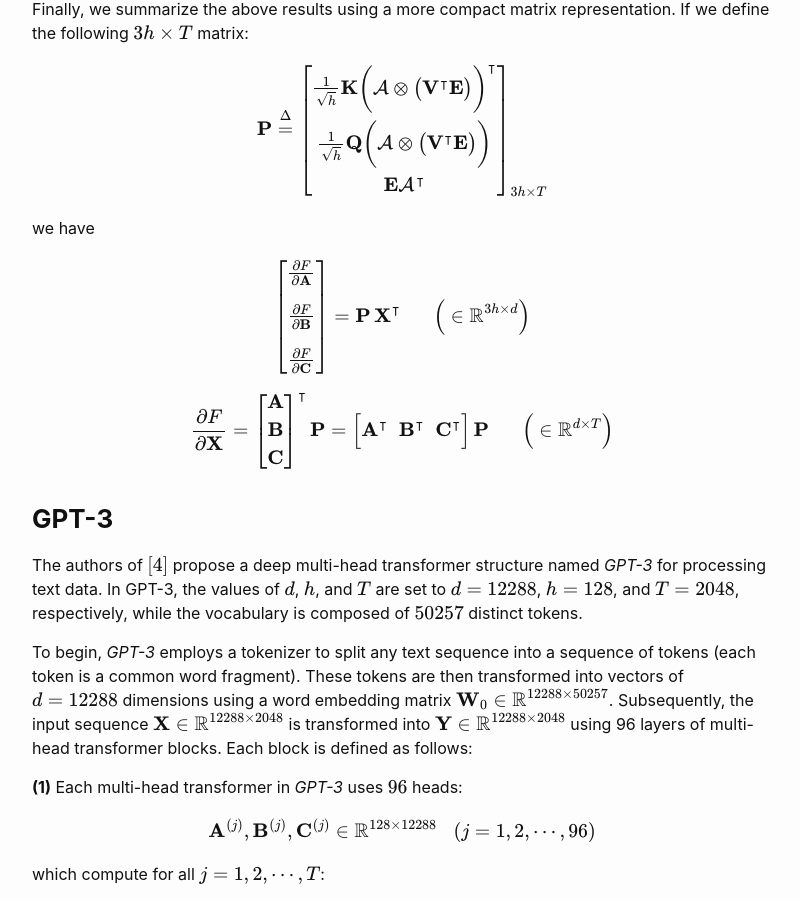
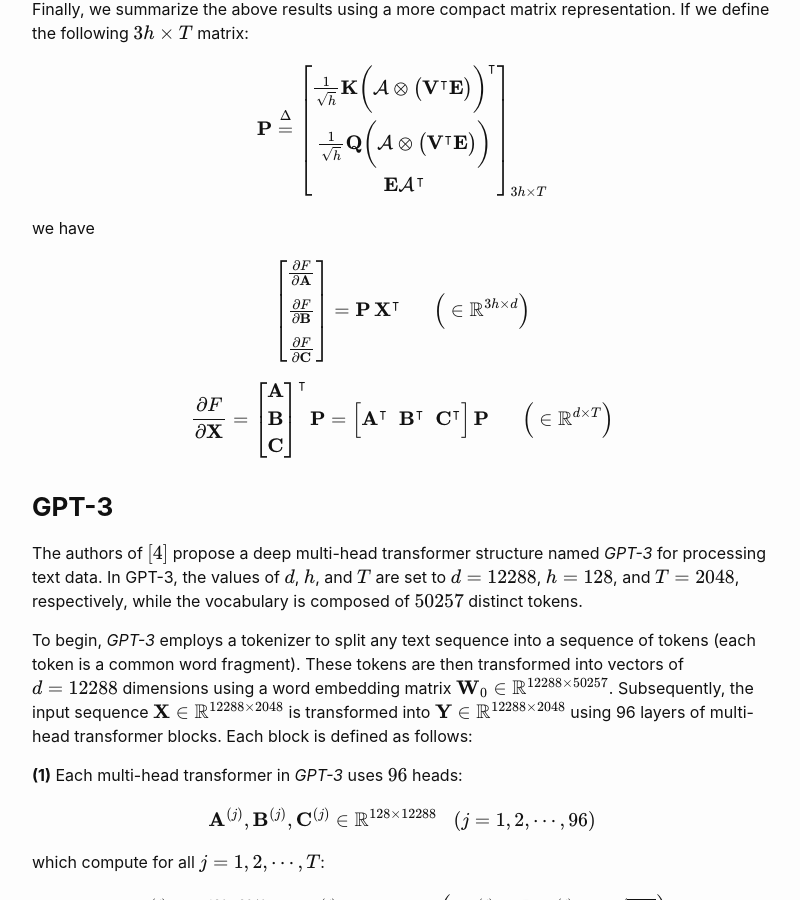
Before and after one commit to iNCML/incml.github.io, a Jekyll site: the page built from _posts/2023-03-05-Transformer-GPT.md, in a window 1280 px wide and 900 px high, scrolled down 6458 px. Shown: the whole window, without its empty margins (238-1038 px from the left). Built offline with Jekyll 4.4.1, drawn with Linux system fonts in a browser that asks for light colours; formulas are drawn with MathJax 3.

```diff
--- a/_posts/2023-03-05-Transformer-GPT.md
+++ b/_posts/2023-03-05-Transformer-GPT.md
@@ -376,8 +376,8 @@ we have
 
 $$
 \begin{bmatrix}
- \frac{\partial F}{\partial \mathbf{A}} \\[0.2cm]
- \frac{\partial F}{\partial \mathbf{B}} \\[0.2cm]
+ \frac{\partial F}{\partial \mathbf{A}} \\[0.1cm]
+ \frac{\partial F}{\partial \mathbf{B}} \\[0.1cm]
   \frac{\partial F}{\partial \mathbf{C}}
 \end{bmatrix} =
 \mathbf{P} \, \mathbf{X}^\intercal \;\;\;\;\;\;\Big(\in  \mathbb{R}^{3h \times d} \Big)
```
